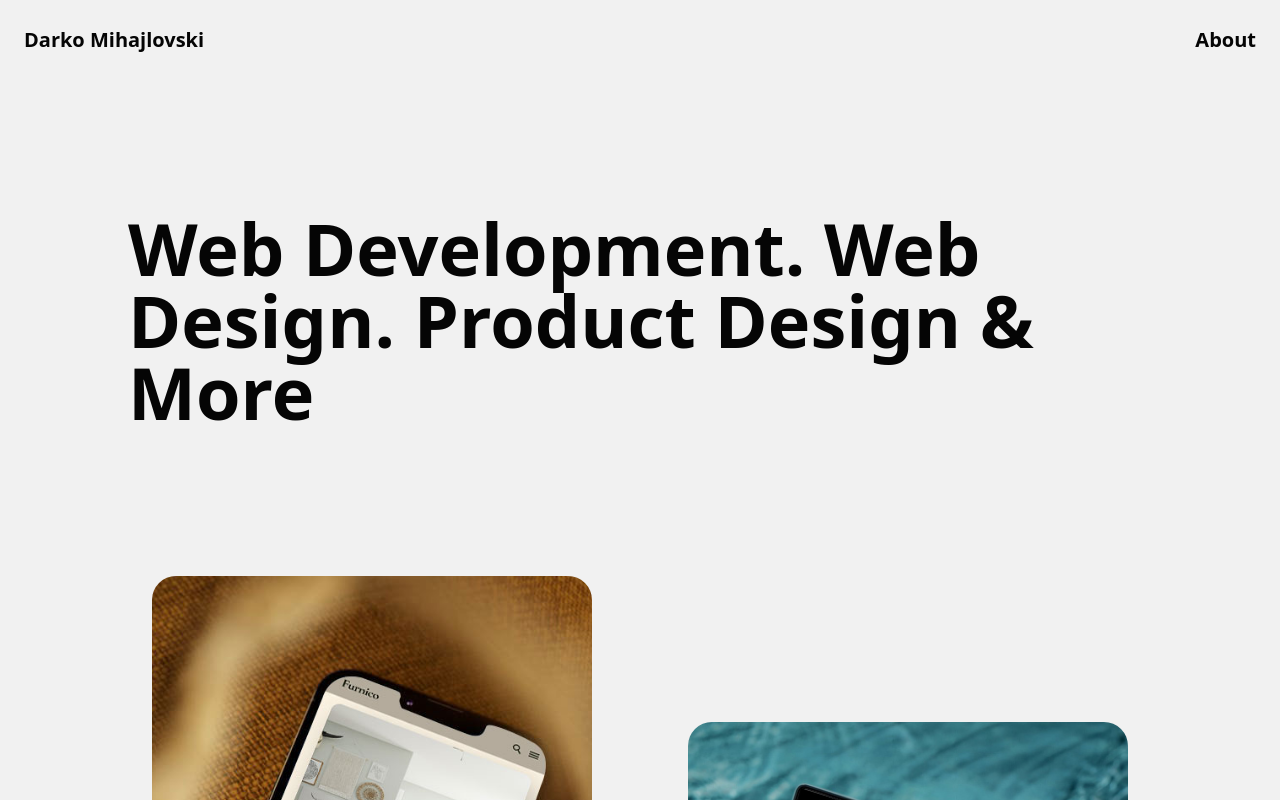
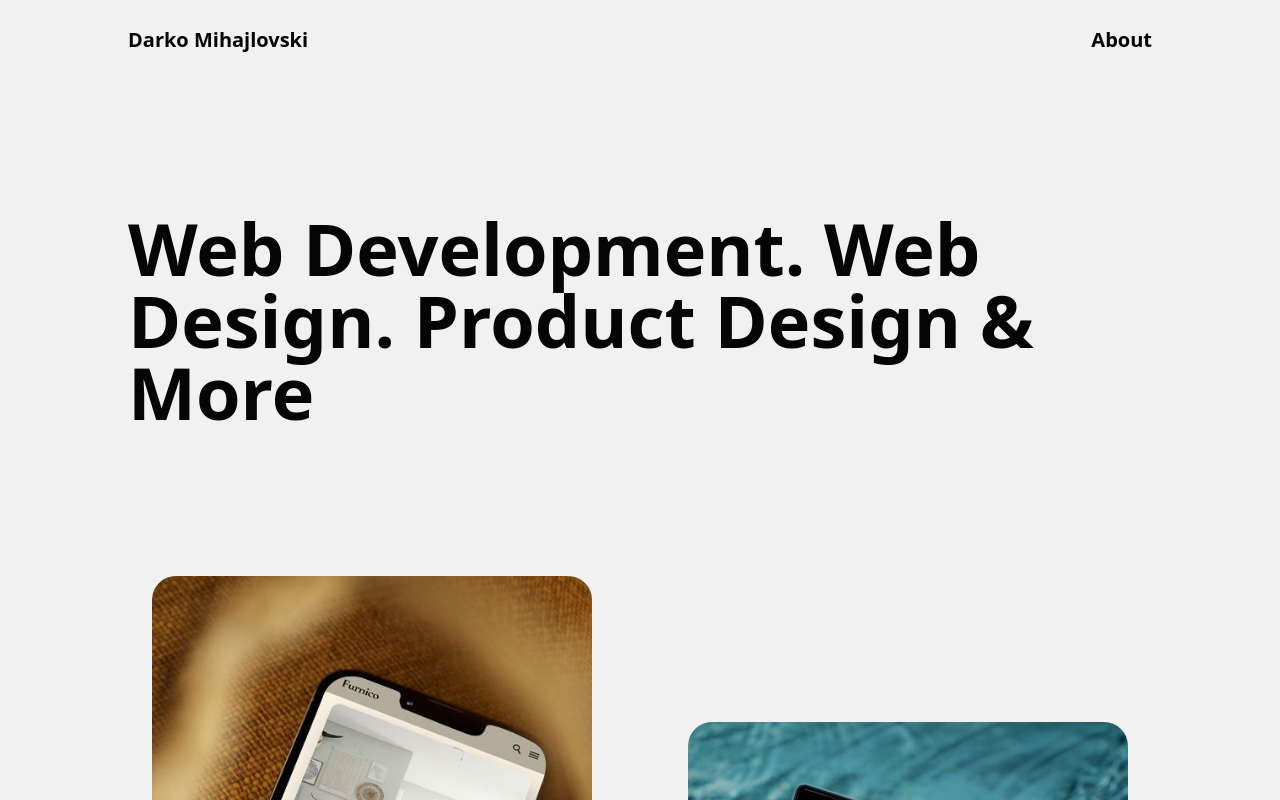
Before and after one commit to DarkoM996/nextjs-pagerouter-portfolio, a Next.js app: page / in a window 1280 px wide. Shown: the top 800 px of the page. Built offline with nearby package versions, Linux system fonts and the light colour scheme.

Commit message:
padding so the nav can fit the rest of the content

```diff
--- a/pages/components/Navbar.jsx
+++ b/pages/components/Navbar.jsx
@@ -3,7 +3,7 @@ import Link from "next/link";
 
 const Navbar = () => {
   return (
-    <nav className="max-w-screen-2xl mx-auto flex justify-between items-center w-full h-20 px-6 py-4">
+    <nav className="max-w-screen-2xl mx-auto flex justify-between items-center w-full h-20 px-6 py-4 lg:px-32">
       <Link href="/" className="text-xl font-bold text-wrap hover:underline">
         Darko Mihajlovski
       </Link>
```
